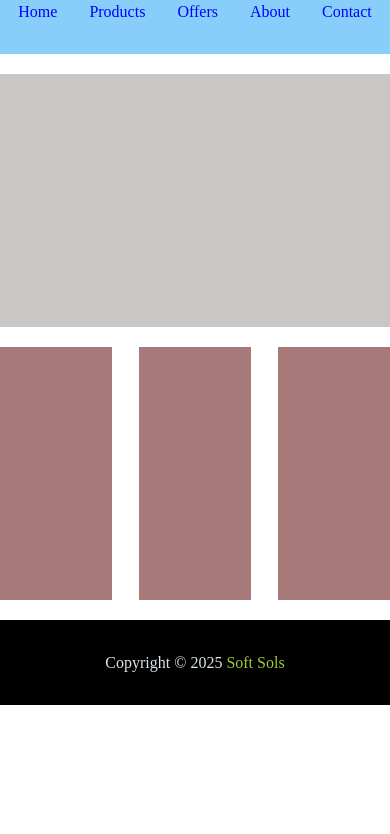
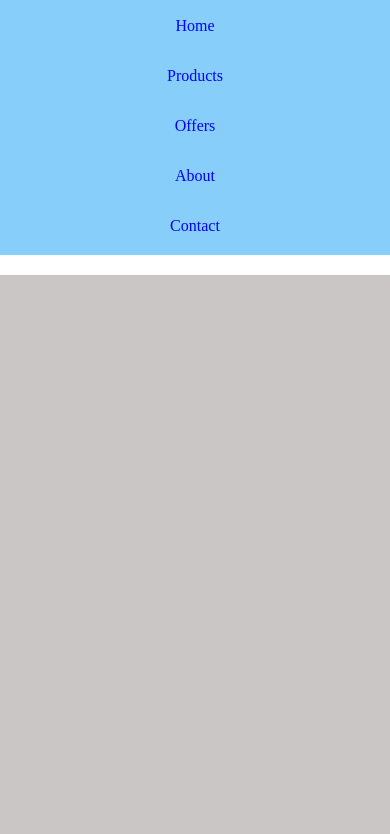
Before and after one commit to AbdurCodes/banoQabilWebDev, a plain HTML site: page tasks/week_4_tasks/week4Task6.html in a window 390 px wide. Shown: the part 166-1000 px from the top of the page. Before the commit the page ends 871 px from the top, so only its background shows below. Drawn offline with Linux system fonts and the light colour scheme.

Commit message:
make week 4 task 6 responsive

```diff
--- a/tasks/week_4_tasks/week4Task6.html
+++ b/tasks/week_4_tasks/week4Task6.html
@@ -7,27 +7,12 @@
     <title>Week 4 - Task 6</title>
     <link rel="stylesheet" href="../../CSS/style.css">
     <style>
-
         .logo {
             text-align: center;
             background-color: antiquewhite;
-            height: 15vh;
+            height: max-content;
         }
 
-        nav {
-            background-color: lightskyblue;
-            height: 10vh;
-            margin: 9px 0px 20px 0px;
-
-            & .links {
-                display: flex;
-                list-style: none;
-                gap: 2rem;
-                justify-content: center;
-                align-items: center;
-                height: 100%;
-            }
-        }
 
         .feature {
             height: 30vh;
@@ -50,6 +35,39 @@
         }
 
 
+        @media screen and (max-width: 768px) {
+            nav {
+                height: min-content;
+
+                & .links {
+                    padding: 20px;
+                    flex-direction: column;
+                }
+            }
+
+
+            .feature {
+                height: 90vh;
+            }
+
+
+            .columns {
+                height: auto;
+                background-color: rgb(104, 85, 85);
+                flex-direction: column;
+                gap: 12px;
+                align-items: center;
+                padding: 9px;
+
+                & div {
+                    width: 90%;
+                    height: 300px;
+                    margin: 20px 0px;
+                    background-color: rgb(184, 171, 171);
+                }
+            }
+
+        }
     </style>
 </head>
 
@@ -76,7 +94,7 @@
     </div>
 
     <footer>Copyright &#169 2025&nbsp<a target="_blank" href="https://abdurcodes.github.io/landing_page_TOP/">Soft
-        Sols</a></footer>
+            Sols</a></footer>
 </body>
 
 </html>
```
